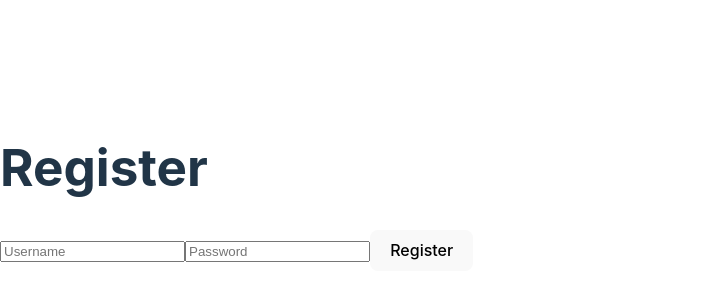
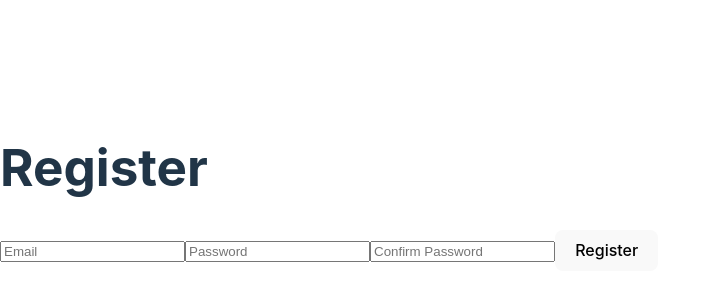
Before and after one commit to dineth88/User-management-system, a React (Vite) app in the folder user-management-frontend/: page /register in a window 1280 px wide. Shown: the part 212-512 px from the top of the page, without its empty margins (0-701 px from the left). Built offline with nearby package versions, Linux system fonts and the light colour scheme.

Commit message:
Added Register page valuidations

```diff
--- /dev/null
+++ b/user-management-frontend/src/features/auth/registerSlice.js
@@ -0,0 +1,37 @@
+import { createSlice } from '@reduxjs/toolkit';
+
+const initialState = {
+    username: '',
+    password: '',
+    confirmPassword: '',
+    errorMessage: '',
+};
+
+const registerSlice = createSlice({
+    name: 'register',
+    initialState,
+    reducers: {
+        setUsername: (state, action) => {
+            state.username = action.payload;
+        },
+        setPassword: (state, action) => {
+            state.password = action.payload;
+        },
+        setConfirmPassword: (state, action) => {
+            state.confirmPassword = action.payload;
+        },
+        setErrorMessage: (state, action) => {
+            state.errorMessage = action.payload;
+        },
+        clearForm: (state) => {
+            state.username = '';
+            state.password = '';
+            state.confirmPassword = '';
+            state.errorMessage = '';
+        },
+    },
+});
+
+export const { setUsername, setPassword, setConfirmPassword, setErrorMessage, clearForm } = registerSlice.actions;
+
+export default registerSlice.reducer;
--- a/user-management-frontend/src/pages/Login.jsx
+++ b/user-management-frontend/src/pages/Login.jsx
@@ -29,7 +29,7 @@ const Login = () => {
             <form onSubmit={handleSubmit}>
                 <input
                     type="text"
-                    placeholder="Username"
+                    placeholder="Email"
                     value={username}
                     onChange={(e) => setUsername(e.target.value)}
                 />
--- a/user-management-frontend/src/pages/Register.jsx
+++ b/user-management-frontend/src/pages/Register.jsx
@@ -1,17 +1,55 @@
 import React, { useState } from 'react';
 import { useDispatch } from 'react-redux';
-import { setError } from '../features/auth/authSlice';
+import { setErrorMessage } from '../features/auth/registerSlice';
 import axios from 'axios';
 import { useNavigate } from 'react-router-dom';
 
 const Register = () => {
     const [username, setUsername] = useState('');
     const [password, setPassword] = useState('');
+    const [confirmPassword, setConfirmPassword] = useState('');
+    const [errorMessage, setErrorMessage] = useState('');
     const dispatch = useDispatch();
     const navigate = useNavigate();
 
+    const validateEmail = (email) => {
+        const emailRegex = /^[^\s@]+@[^\s@]+\.[^\s@]+$/;
+        return emailRegex.test(email);
+    };
+
+    const validatePassword = (password) => {
+        const passwordRegex = /^(?=.*[A-Za-z])(?=.*\d)(?=.*[@$!%*?&.])[A-Za-z\d@$!%*?&.]{8,}$/;
+        return passwordRegex.test(password);
+    };
+
     const handleRegister = async (e) => {
         e.preventDefault();
+
+        // Validation
+        if (!username || !password || !confirmPassword) {
+            setErrorMessage('All fields are required.');
+            return;
+        }
+        if (!validateEmail(username)) {
+            setErrorMessage('Please enter a valid email address.');
+            return;
+        }
+        if (!validatePassword(password)) {
+            dispatch(
+                setErrorMessage(
+                    'Your password must be at least 8 characters long and include at least one letter, one number, and one special character.'
+                )
+            );
+            return;
+        }
+        if (password !== confirmPassword) {
+            setErrorMessage('Passwords do not match.');
+            return;
+        }
+
+        // Clear error message
+        setErrorMessage('');
+
         try {
             await axios.post('http://127.0.0.1:8000/api/register/', { username, password });
             alert('Registration successful!');
@@ -25,9 +63,10 @@ const Register = () => {
         <div>
             <h1>Register</h1>
             <form onSubmit={handleRegister}>
+                {errorMessage && <p style={{ color: 'red' }}>{errorMessage}</p>}
                 <input
-                    type="text"
-                    placeholder="Username"
+                    type="email"
+                    placeholder="Email"
                     value={username}
                     onChange={(e) => setUsername(e.target.value)}
                 />
@@ -37,6 +76,12 @@ const Register = () => {
                     value={password}
                     onChange={(e) => setPassword(e.target.value)}
                 />
+                <input
+                    type="password"
+                    placeholder="Confirm Password"
+                    value={confirmPassword}
+                    onChange={(e) => setConfirmPassword(e.target.value)}
+                />
                 <button type="submit">Register</button>
             </form>
         </div>
```
